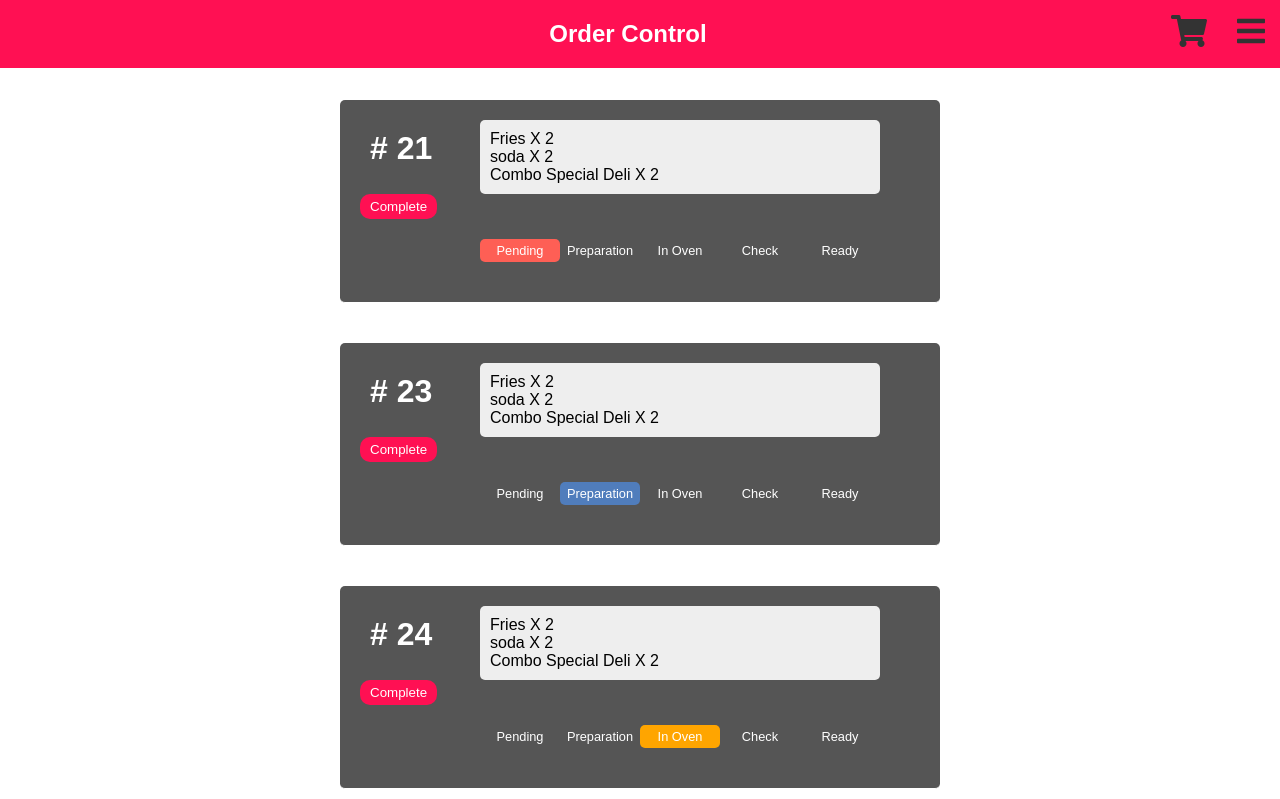
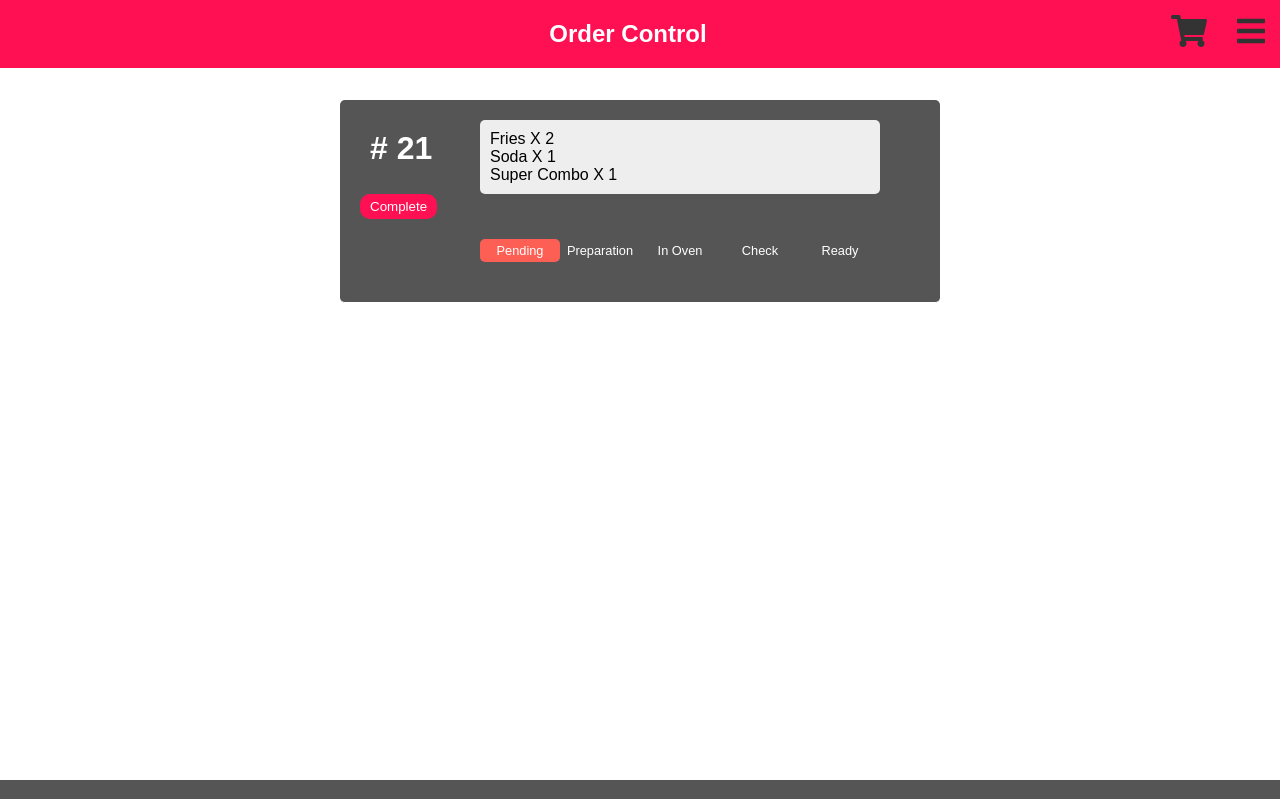
Before and after one commit to EdwinWalela/restaurant-manager, a React (Create React App) app in the folder client/: page /admin in a window 1280 px wide. Shown: the top 799 px of the page. Built offline with nearby package versions, Linux system fonts and the light colour scheme.

Commit message:
iterate over menu items

```diff
--- a/client/src/components/admin/OrderControl.js
+++ b/client/src/components/admin/OrderControl.js
@@ -44,7 +44,11 @@ OrderControl.propTypes = {
         id:PropTypes.number,
         number:PropTypes.number,
         user:PropTypes.string,
-        status:PropTypes.number
+        status:PropTypes.number,
+        items:PropTypes.arrayOf(PropTypes.shape({
+            id:PropTypes.string,
+            quantity:PropTypes.number
+        }))
     })).isRequired,
 }
 
--- a/client/src/components/admin/UserOrder.js
+++ b/client/src/components/admin/UserOrder.js
@@ -8,7 +8,13 @@ function UserOrder(props) {
     return (
         <div style={orderContainerStyle}>
             <h1 style={orderNumberStyle}># {order.number}</h1>
-            <p style={orderItemsStyle}> Fries X 2 <br/> soda X 2  <br/>Combo Special Deli X 2 </p>
+            <p style={orderItemsStyle}>
+                {order.items.map(item=>(
+                    <React.Fragment>
+                       {item.id} X {item.quantity}<br/>
+                    </React.Fragment>
+                ))}
+            </p>
             <button style={collectedButton} onClick={props.handleOrderCompletion.bind(this,order.id)}>Complete</button>
             <ProgressBar status={order.status} />
         </div>
@@ -39,7 +45,8 @@ const orderItemsStyle = {
     display:'inline-block',
     margin:'0px 20px',
     background:'#eee',
-    borderRadius:'5px'
+    borderRadius:'5px',
+    textTransform:'capitalize'
 }
 
 const collectedButton = {
@@ -57,7 +64,11 @@ UserOrder.propTypes = {
         id:PropTypes.number,
         number:PropTypes.number,
         user:PropTypes.string,
-        status:PropTypes.number
+        status:PropTypes.number,
+        items:PropTypes.arrayOf(PropTypes.shape({
+            id:PropTypes.string,
+            quantity:PropTypes.number
+        }))
     }).isRequired,
     handleOrderCompletion:PropTypes.func.isRequired
 }
--- a/client/src/data.js
+++ b/client/src/data.js
@@ -41,31 +41,22 @@ module.exports = {
                 number:21,
                 id:1,
                 user:'edwin',
-                status:0
+                status:0,
+                items:[
+                    {
+                        id:"fries",
+                        quantity:2
+                    },
+                    {
+                        id:'soda',
+                        quantity:1
+                    },
+                    {
+                        id:'super combo',
+                        quantity:1
+                    }
+                ]
             },
-            {
-                number:23,
-                id:2,
-                user:'abbie',
-                status:1
-            },
-            {
-                number:24,
-                id:3,
-                user:'john',
-                status:2
-            },
-            {
-                number:25,
-                id:4,
-                user:'patrick',
-                status:3
-            },
-            {
-                number:26,
-                id:5,
-                user:'natalya',
-                status:4
-            }
+
     ]
 }
```
